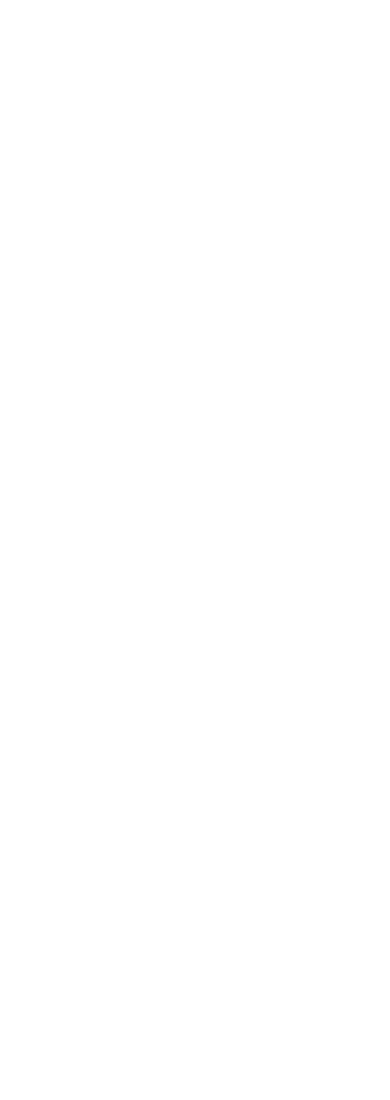
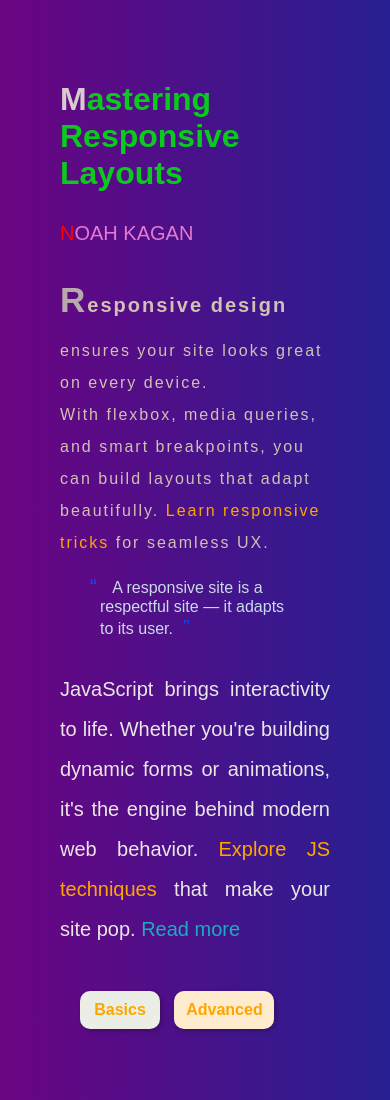
Before and after one commit to Devikanavakumar/mashupcss, a plain HTML site: page blog.html in a window 390 px wide. Shown: the top 1100 px of the page. Before the commit the page ends 844 px from the top, so only its background shows below. Drawn offline with Linux system fonts and the light colour scheme.

Commit message:
Enhance blog.html with improved styling and layout for better readability and responsiveness

```diff
--- a/blog.html
+++ b/blog.html
@@ -5,10 +5,124 @@
     <meta name="viewport" content="width=device-width, initial-scale=1.0">
     <title>Simple blog post</title>
     <style>
+        h1{
+            color: rgb(10, 202, 29);
+        }
+        h1::first-letter {
+            font: size 35px;
+            color: rgb(217, 203, 205);
+        }
+
+
+    .blog1::first-letter {
+        font: size 40px;
+        color: rgb(255, 0, 0);
+    }
+    .blog1 {color: rgb(226, 123, 208);
+        font-size: 20px;
+        text-transform: uppercase;
+        margin-top: 30px;
+    }
+    .b2::first-line {
+        font-size: 20px;
+        font-weight: bold;
+        word-spacing: normal;
+        letter-spacing: 2px;
+    }
+        .b2::first-letter{
+            font-size: 35px;
+            color: rgb(182, 170, 170);
+        }
+        .b2{color: rgb(209, 193, 178);
+        letter-spacing: 2px;
+    line-height: 2;}
+     .b3::before {
+        content: "“";
+        font-size:20px;
+        color: rgb(20, 72, 255);
+        position: relative;
+        left: -10px;
+        letter-spacing: 2px;
+    }
+    .b3::after{
+        content: "”";
+        font-size: 20px;
+        color: rgb(0, 72, 255);
+        position: relative;
+        right: -10px;
+    }
+    .b3{color: rgb(201, 219, 233);}
+    .b4{
+        border: 0px solid #ffa500;
+        width: 60px;
+        padding: 10px;
+        text-align: center;
+        margin-left: 20px;
+        border-radius: 10px;
+        display: inline-block;
+        background-color: #ebeee5;
+        color: #ffa500;
+        font-weight: bold;
+        box-shadow: 2px 2px 5px rgba(27, 5, 5, 0.3);
+
+    }
+    .b5{
+        border: 0px solid rgb(30, 135, 40);
+        width: 80px;
+        padding: 10px;
+        text-align: center;
+        margin-left: 10px;
+        border-radius: 10px;
+        display: inline-block;
+        background-color: blanchedalmond;
+        color: orange;
+        font-weight: bold;
+        box-shadow: 2px 2px 5px rgba(27, 8, 8, 0.3);
+
+    }
+    .b6{
+        color: rgb(235, 230, 230);
+        margin-top: 30px;
+        line-height: 2;
+        font-size: 20px;
+        text-align: justify;
+    }
+    a{
+        color: orange;
+        text-decoration: none;
+    }
+    a:hover {
+        color: rgb(245, 10, 10);
+    }
+    a:visited {
+        color: rgb(28, 172, 191);
+    }
+    .b4 + .b5 {
+        background-color:  #ffebcd;
+        color: #ffa500;
+}
+    body{
+        background:linear-gradient(to left, #0e0685e5, #6b0482);
+        font-family: Arial, sans-serif;
+        margin: 40px;
+        padding: 20px;
+    }
 
     </style>
 </head>
 <body>
+    <h1>Mastering Responsive Layouts</h1>
+    <p class="blog1">Noah Kagan</p>
+    <p class="b2">Responsive design ensures your site looks great on every device.<br> With flexbox, media queries, and smart breakpoints, you can build layouts that adapt beautifully. <a href="#">Learn responsive tricks</a> for seamless UX.
+
+</p>
+<blockquote class="b3"> A responsive site is a respectful site — it adapts to its user.</blockquote>
+<p class="b6"> JavaScript brings interactivity to life. Whether you're building dynamic forms or animations, it's the engine behind modern web behavior. <a href="#">Explore JS techniques</a> that make your site pop.
+<a href="">Read more</a> </p>
+
+<h4 class="b4">Basics</h4>
+<h4 class="b5">Advanced</h4>
+
 
 </body>
 </html>
```
